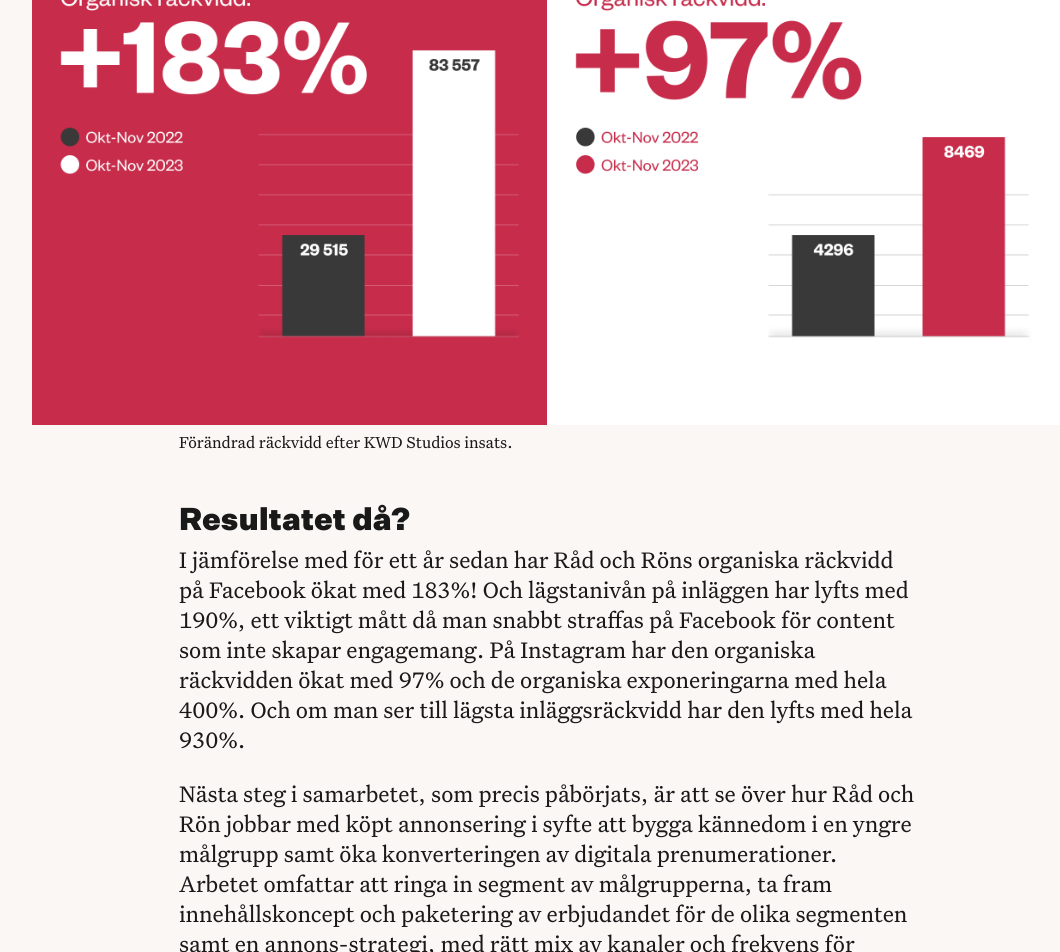
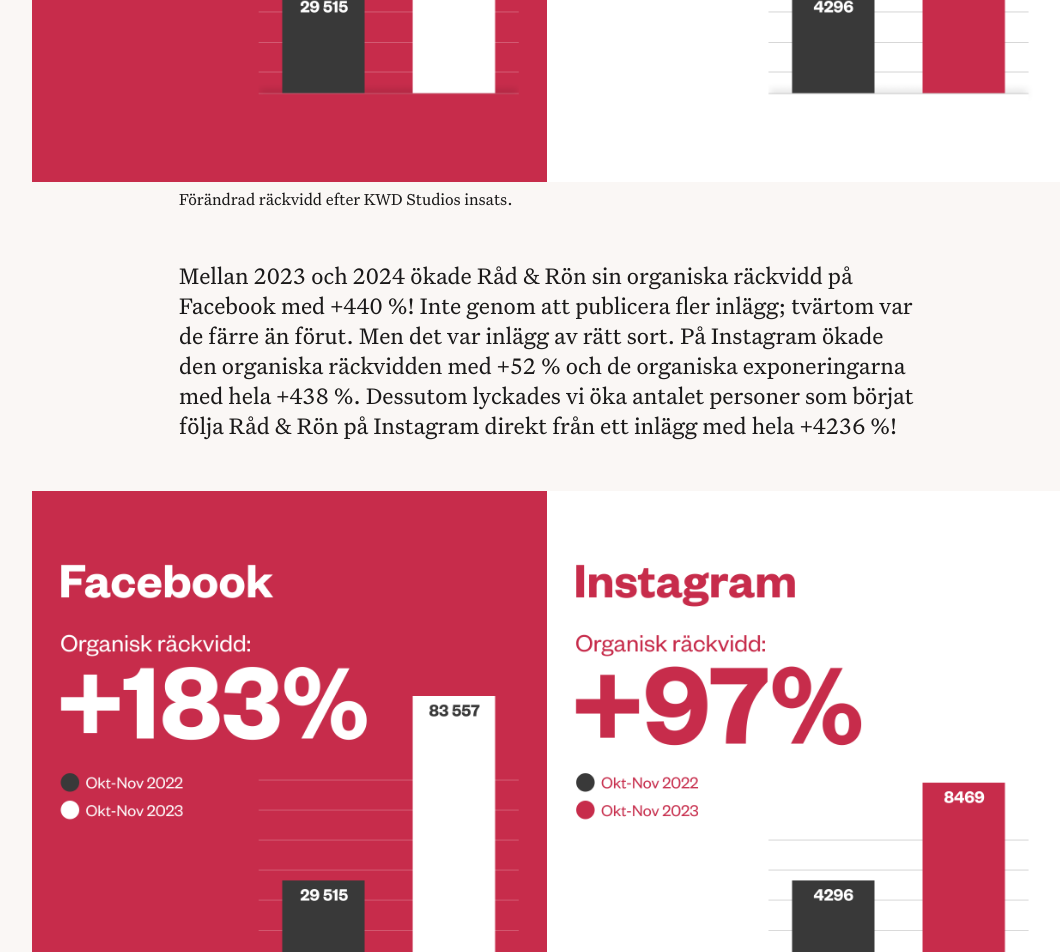
Before and after one commit to kwdstudio/kwdstudio.github.io, a Jekyll site: the page built from _cases/rad-ron.md, in a window 1280 px wide and 1400 px high, scrolled down 2076 px. Shown: the top 952 px of the window, without its empty margins (93-1153 px from the left). Built offline with Jekyll 4.4.1, drawn with Linux system fonts in a browser that asks for light colours; some of the changed text lies outside the part shown.

Commit message:
Updated case for RR

```diff
--- a/_cases/rad-ron.md
+++ b/_cases/rad-ron.md
@@ -1,29 +1,42 @@
 ---
 layout: case
 title: Råd och Rön
-description: Insats i sociala medier gav en ökad räckvidd på 183%.
+description: Insats i sociala medier gav en ökad räckvidd på 440%.
 image: /images/cases/rad-ron/featured.png
 client: Råd & Rön
 all_order: 4
-teaser_heading: Insats för ett starkare varumärke
-teaser_body: <p>Insats i sociala medier gav en ökad räckvidd på 183%</p>
+teaser_heading: Ett starkare varumärke — helt organiskt
+teaser_body: <p>Insats i sociala medier gav en ökad räckvidd på 440%</p>
 intro_heading: Insats för ett starkare varumärke
-intro_lead: När den anrika oberoende publicisten Råd & Rön ville stärka sitt varumärke i digitala och sociala kanaler vände de sig till oss. Och resultaten lät inte vänta på sig.
+intro_lead: Över 400%, så mycket ökade Råd & Rön sin organiska räckvidd på Facebook med vår hjälp. Så här gjorde vi.
 ---
 
 ## Stärkt närvaro i sociala medier
 
-KWD Studios har det senaste året hjälpt Råd och Rön att stärka sin närvaro i digitala och sociala medier i syfte att bygga kännedom, rekrytera nya prenumeranter samt öka lojaliteten. Arbetet har fokuserat på egna kanaler och har omfattat att kartlägga nuläge och omvärld, arbete med strategi, redaktionell process samt mallar för publicering.
+Sedan 2022 har vi arbetat med att öka Råd & Röns varumärkeskännedom för att bredda målgruppen och rekrytera nya prenumeranter. Genom kartläggning av omvärld, målgrupp och digitala ytor skapade vi en innehållsstrategi som träffade mitt i prick.
 
-Som en del i arbetet med den redaktionella processen har vi tagit fram innehållstyper, en modell för idégenerering och planering, mallar för publicering samt metod för kvalitetssäkring och insiktsdriven utvärdering. Vi har också löpande stöttat med produktion av innehåll.
 {%
   include page_image.html
   src="/images/cases/rad-ron/staplar.png"
   caption="Förändrad räckvidd efter KWD Studios insats."
 %}
 
-## Resultatet då?
+Mellan 2023 och 2024 ökade Råd & Rön sin organiska räckvidd på Facebook med +440 %! Inte genom att publicera fler inlägg; tvärtom var de färre än förut. Men det var inlägg av rätt sort. På Instagram ökade den organiska räckvidden med +52 % och de organiska exponeringarna med hela +438 %. Dessutom lyckades vi öka antalet personer som börjat följa Råd & Rön på Instagram direkt från ett inlägg med hela +4236 %!
 
-I jämförelse med för ett år sedan har Råd och Röns organiska räckvidd på Facebook ökat med 183%! Och lägstanivån på inläggen har lyfts med 190%, ett viktigt mått då man snabbt straffas på Facebook för content som inte skapar engagemang. På Instagram har den organiska räckvidden ökat med 97% och de organiska exponeringarna med hela 400%. Och om man ser till lägsta inläggsräckvidd har den lyfts med hela 930%.
+{%
+  include page_image.html
+  src="/images/cases/rad-ron/staplar.png"
+  caption="Förändrad räckvidd efter KWD Studios insats."
+%}
 
-Nästa steg i samarbetet, som precis påbörjats, är att se över hur Råd och Rön jobbar med köpt annonsering i syfte att bygga kännedom i en yngre målgrupp samt öka konverteringen av digitala prenumerationer. Arbetet omfattar att ringa in segment av målgrupperna, ta fram innehållskoncept och paketering av erbjudandet för de olika segmenten samt en annons-strategi, med rätt mix av kanaler och frekvens för önskad effekt.
+I arbetet ingick att ta fram innehållstyper, en modell för idégenerering och planering, mallar för publicering samt metod för kvalitetssäkring och insiktsdriven utvärdering för att fortsätta bygga förståelse för och kartlägga målgruppen. Vi har också löpande stöttat med produktion av innehåll.
+
+
+## Resultatet
+
+- Facebook: organisk räckvidd +440 %
+- Instagram: organisk räckvidd +52 %
+- Organiska exponeringar: +438% (inte i grafik)
+- Nya följare direkt från inlägg på Instagram: +4236 %
+
+Vill du veta hur vi jobbar med köpt annonsering för Råd & Rön, hittar du det här!
```
Also changed, not shown: images/cases/rad-ron/growth.png (added), images/cases/rad-ron/instagram.png (added), 1 other file.
